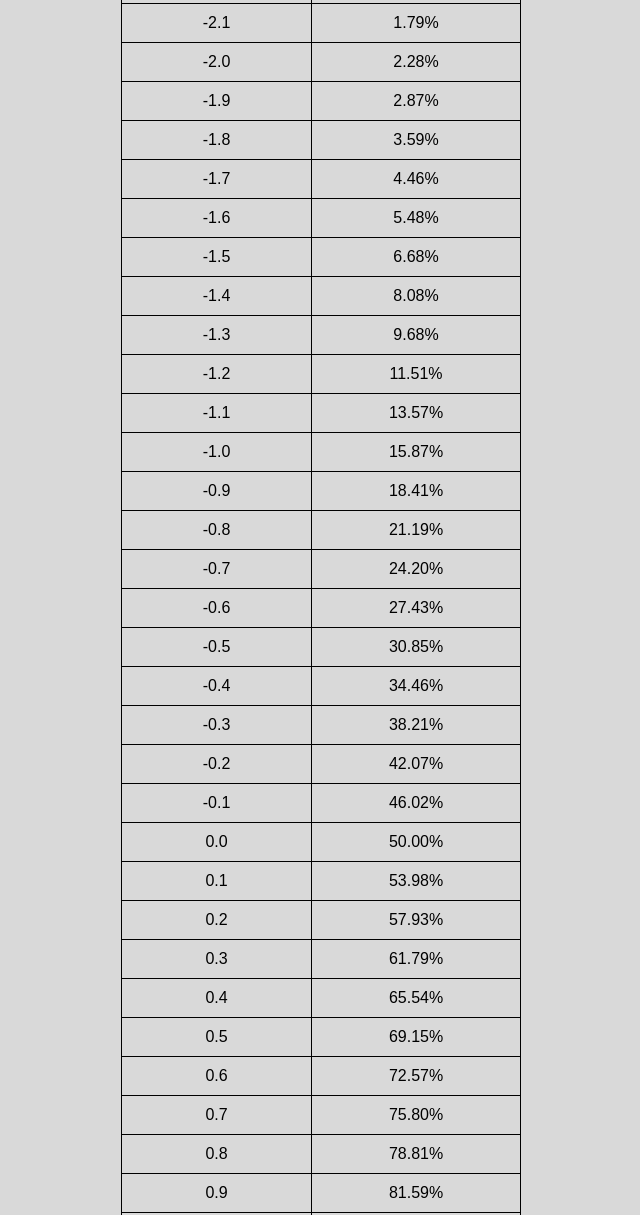
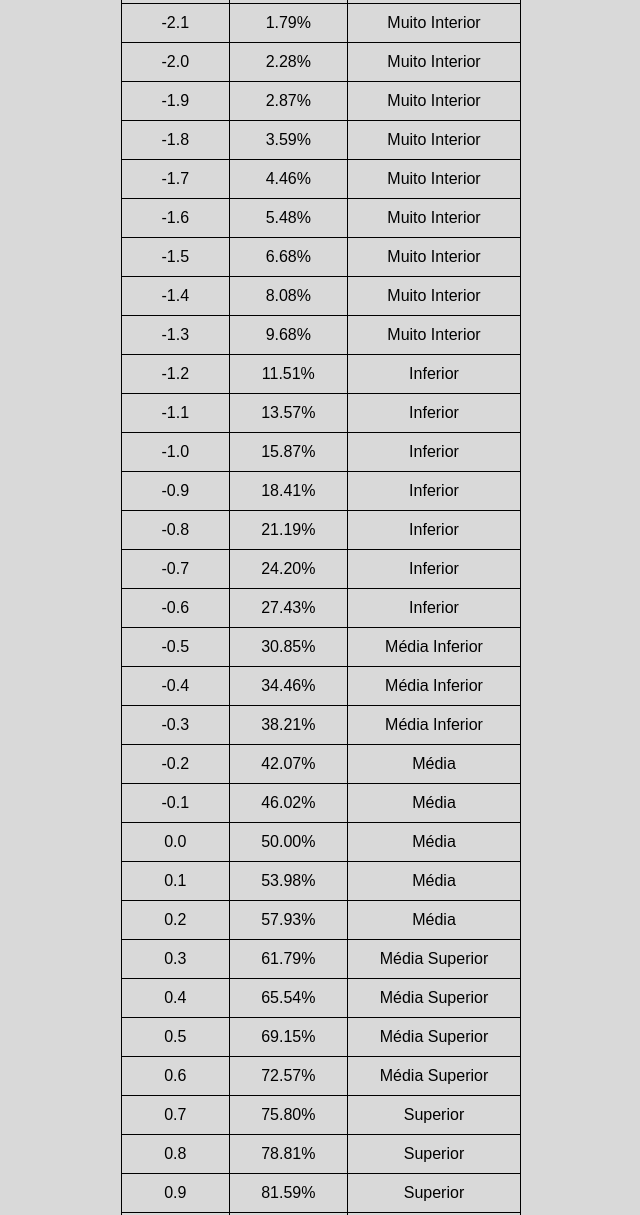
Before and after one commit to barbieri97/zscore, a plain HTML site: page tabela.html in a window 1280 px wide. Shown: the part 676-1891 px from the top of the page, without its empty margins (319-959 px from the left). Drawn offline with Linux system fonts and the light colour scheme.

Commit message:
add coluna classificacao com js

```diff
--- /dev/null
+++ b/class.js
@@ -0,0 +1,31 @@
+function getClassification(percentile) {
+    if (percentile >= 0 && percentile <= 10) {
+      return "Muito Interior";
+    } else if (percentile < 30) {
+      return "Inferior";
+    } else if (percentile < 40) {
+      return "Média Inferior";
+    } else if (percentile < 59) {
+      return "Média";
+    } else if (percentile < 74) {
+      return "Média Superior";
+    } else if (percentile < 89) {
+      return "Superior";
+    } else if (percentile < 100) {
+      return "Muito Superior";
+    }
+  }
+
+  // Atualiza a tabela com classificações
+var table = document.querySelector("table");
+var rows = table.querySelectorAll('tr')
+
+for (var i = 1; i < rows.length; i++) {
+    var cell = document.createElement('td')
+    var percentileCell = rows[i].querySelector('td:nth-child(2)')
+    // console.log(percentileCell)
+    var classificacao = getClassification(parseFloat(percentileCell.textContent))
+    console.log()
+    cell.innerHTML = classificacao
+    rows[i].appendChild(cell)
+}
--- a/tabela.html
+++ b/tabela.html
@@ -14,6 +14,7 @@
     <tr>
       <th>Z-Score</th>
       <th>Percentil</th>
+      <th>classificação</th>
     </tr>
     <tr>
       <td>-3.4</td>
@@ -296,4 +297,5 @@
     <a href="/"><< Voltar para a calculadora</a>
   </div>
 </body>
+<script src="/class.js"></script>
 </html>
```
